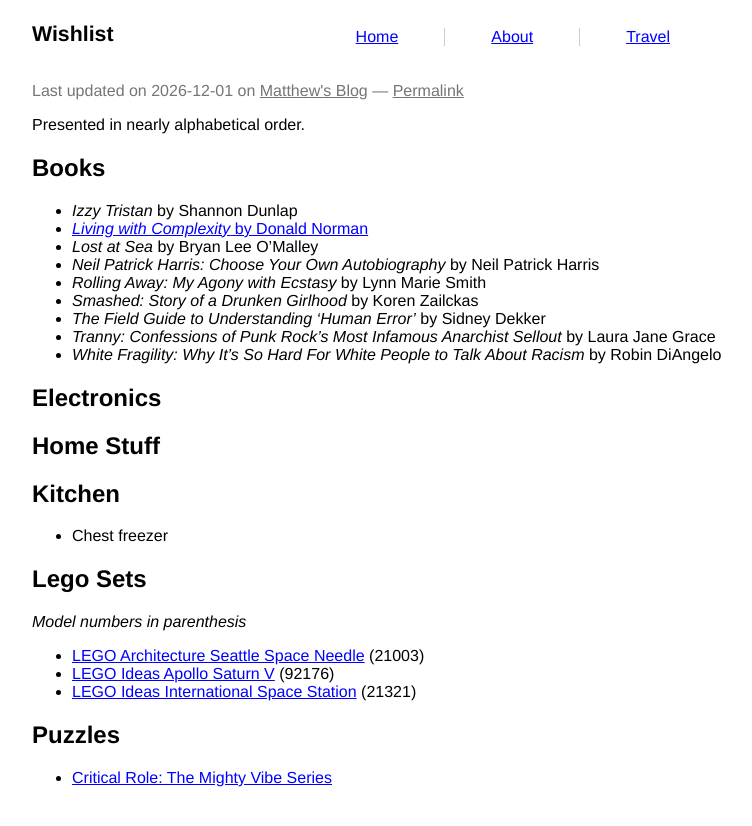
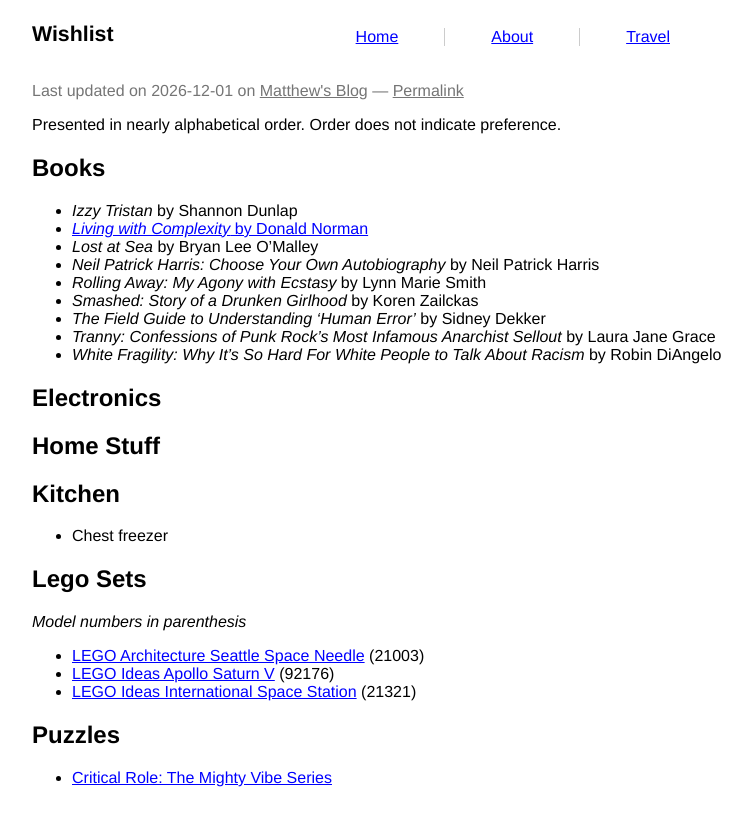
Before and after one commit to prplecake/jrgnsn.net, a Jekyll site: the page built from wishlist.md, in a window 1280 px wide. Shown: the top 826 px of the page, without its empty margins (258-1010 px from the left). Built offline with Jekyll 4.4.1, drawn with Linux system fonts in a browser that asks for light colours; comment, search, counter and statistics services are not loaded.

Commit message:
add preference note

```diff
--- a/wishlist.md
+++ b/wishlist.md
@@ -5,7 +5,7 @@
 enableMenu: false
 ---
 
-Presented in nearly alphabetical order.
+Presented in nearly alphabetical order. Order does not indicate preference.
 
 ## Books
 * *Izzy Tristan* by Shannon Dunlap
```
